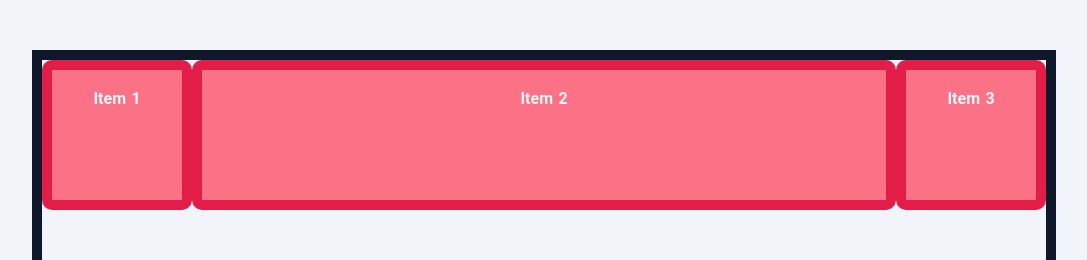
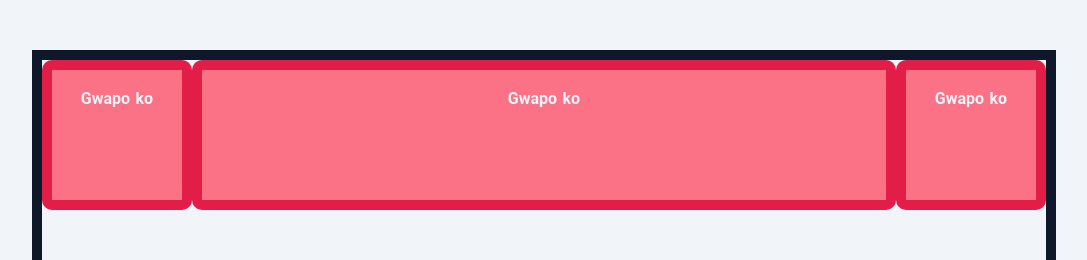
Before and after one commit to Dodotskie/Flexbox, a plain HTML site: page index.html in a window 1280 px wide. Shown: the top 260 px of the page, without its empty margins (96-1183 px from the left). Drawn offline with Linux system fonts and the light colour scheme.

Commit message:
Add files via upload

```diff
--- a/index.html
+++ b/index.html
@@ -9,9 +9,9 @@
 </head>
 <body>
     <div class="container">
-        <div class="item item-1">Item 1</div>
-        <div class="item item-2">Item 2</div>
-        <div class="item item-3">Item 3</div>
+        <div class="item item-1">Gwapo ko</div>
+        <div class="item item-2">Gwapo ko</div>
+        <div class="item item-3">Gwapo ko</div>
     </div>
 </body>
 </html>
--- a/style.css
+++ b/style.css
@@ -50,10 +50,13 @@ body {
     /* flex-direction: row; */
     justify-content: space-between;
     align-items: baseline;
-    flex-wrap: wrap
+    /* flex-wrap: wrap; */
+    /* align-content: flex-start; */
+    /* gap: 1em; */
 }
 
 .item-2{
     flex-grow: 1;
     /* flex-shrink: 0; */
+    /* flex-basis: 300px; */
 }
```
